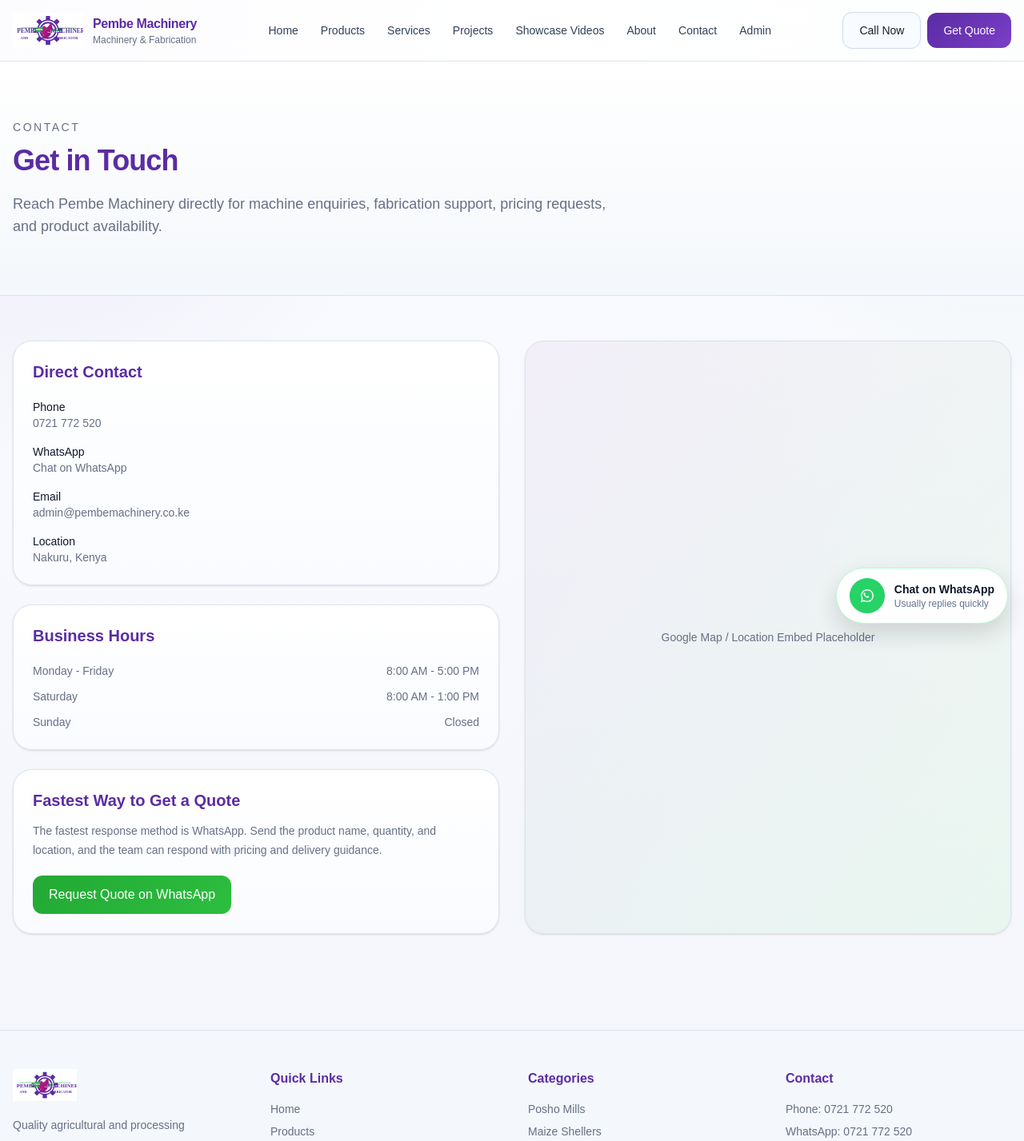
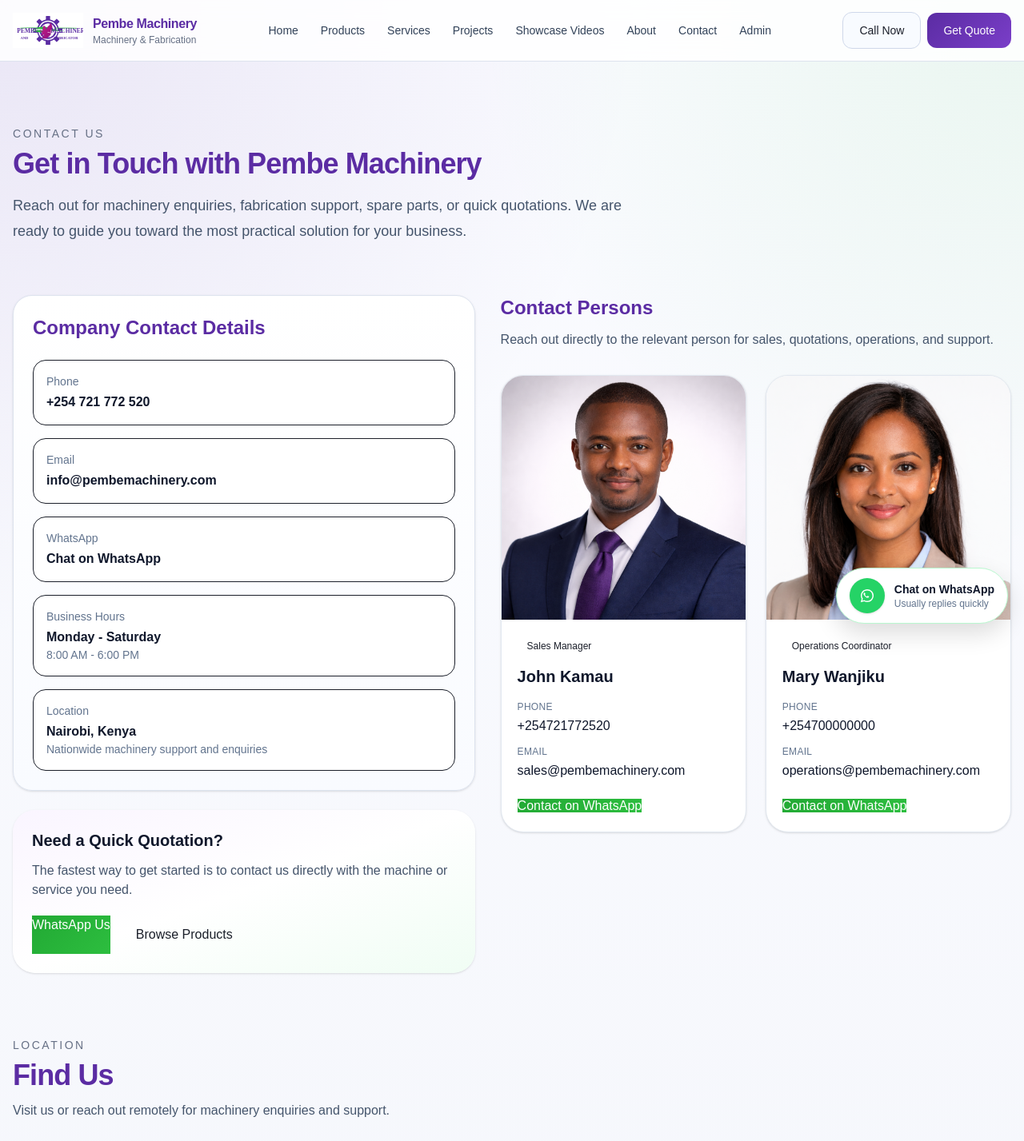
Before and after one commit to Paulwamaria/PembeMachinery, a Next.js app in the folder pembe-machinery/: page /contact in a window 1280 px wide. Shown: the top 1427 px of the page at 80% size. Built offline with nearby package versions, Linux system fonts and the light colour scheme.

Commit message:
upgrade contact UI

```diff
--- a/pembe-machinery/src/app/(public)/contact/page.tsx
+++ b/pembe-machinery/src/app/(public)/contact/page.tsx
@@ -1,110 +1,250 @@
+import Link from "next/link";
+
+const contactPeople = [
+  {
+    name: "John Kamau",
+    role: "Sales Manager",
+    phone: "+254721772520",
+    email: "sales@pembemachinery.com",
+    image: "/contact/contact-1.png",
+  },
+  {
+    name: "Mary Wanjiku",
+    role: "Operations Coordinator",
+    phone: "+254700000000",
+    email: "operations@pembemachinery.com",
+    image: "/contact/contact-2.png",
+  },
+];
+
 export default function ContactPage() {
   return (
-    <main>
-      <section className="border-b border-[color:var(--border)] bg-gradient-to-b from-white to-[color:var(--soft-2)]">
-        <div className="container-shell py-14 md:py-18">
-          <p className="section-kicker">Contact</p>
-          <h1 className="section-title mt-3">
-            Get in Touch
-          </h1>
-          <p className="max-w-3xl mt-5 text-base md:text-lg text-[color:var(--text-muted)] leading-7">
-            Reach Pembe Machinery directly for machine enquiries, fabrication support,
-            pricing requests, and product availability.
+    <main className="section-space">
+      <div className="container-shell">
+        {/* HEADER */}
+        <section className="max-w-3xl">
+          <p className="section-kicker">Contact Us</p>
+          <h1 className="section-title mt-2">Get in Touch with Pembe Machinery</h1>
+          <p className="mt-4 text-lg leading-8 text-slate-600">
+            Reach out for machinery enquiries, fabrication support, spare parts,
+            or quick quotations. We are ready to guide you toward the most
+            practical solution for your business.
           </p>
-        </div>
         </section>
 
-      <section className="container-shell py-14 grid lg:grid-cols-2 gap-8">
+        {/* MAIN CONTACT GRID */}
+        <section className="mt-16 grid gap-8 lg:grid-cols-[0.95fr_1.05fr]">
           <div className="space-y-6">
-          <div className="soft-card p-6">
-            <h2 className="text-xl font-semibold text-[color:var(--pembe-purple)]">
-              Direct Contact
+            <div className="soft-card rounded-[1.75rem] p-6">
+              <h2 className="text-2xl font-semibold text-[color:var(--pembe-purple)]">
+                Company Contact Details
               </h2>
 
-            <div className="mt-5 space-y-4 text-sm">
-              <div>
-                <div className="font-medium text-slate-900">Phone</div>
-                <a href="tel:0721772520" className="text-[color:var(--text-muted)] hover:text-[color:var(--pembe-purple)]">
-                  0721 772 520
+              <div className="mt-6 space-y-4">
+                <div className="rounded-2xl border bg-white p-4">
+                  <div className="text-sm text-slate-500">Phone</div>
+                  <a
+                    href="tel:+254721772520"
+                    className="mt-1 block font-semibold text-slate-900"
+                  >
+                    +254 721 772 520
                   </a>
                 </div>
 
-              <div>
-                <div className="font-medium text-slate-900">WhatsApp</div>
+                <div className="rounded-2xl border bg-white p-4">
+                  <div className="text-sm text-slate-500">Email</div>
+                  <a
+                    href="mailto:info@pembemachinery.com"
+                    className="mt-1 block font-semibold text-slate-900"
+                  >
+                    info@pembemachinery.com
+                  </a>
+                </div>
+
+                <div className="rounded-2xl border bg-white p-4">
+                  <div className="text-sm text-slate-500">WhatsApp</div>
                   <a
                     href="https://wa.me/254721772520"
                     target="_blank"
-                  rel="noopener noreferrer"
-                  className="text-[color:var(--text-muted)] hover:text-[color:var(--pembe-green)]"
+                    rel="noreferrer"
+                    className="mt-1 block font-semibold text-slate-900"
                   >
                     Chat on WhatsApp
                   </a>
                 </div>
 
+                <div className="rounded-2xl border bg-white p-4">
+                  <div className="text-sm text-slate-500">Business Hours</div>
+                  <div className="mt-1 font-semibold text-slate-900">
+                    Monday - Saturday
+                  </div>
+                  <div className="text-sm text-slate-500">
+                    8:00 AM - 6:00 PM
+                  </div>
+                </div>
+
+                <div className="rounded-2xl border bg-white p-4">
+                  <div className="text-sm text-slate-500">Location</div>
+                  <div className="mt-1 font-semibold text-slate-900">
+                    Nairobi, Kenya
+                  </div>
+                  <div className="text-sm text-slate-500">
+                    Nationwide machinery support and enquiries
+                  </div>
+                </div>
+              </div>
+            </div>
+
+            <div className="rounded-[1.75rem] bg-gradient-to-br from-purple-50 via-white to-green-50 p-6 shadow-sm">
+              <h2 className="text-xl font-semibold text-slate-900">
+                Need a Quick Quotation?
+              </h2>
+              <p className="mt-3 text-slate-600">
+                The fastest way to get started is to contact us directly with the
+                machine or service you need.
+              </p>
+
+              <div className="mt-5 flex flex-wrap gap-3">
+                <a
+                  href="https://wa.me/254721772520"
+                  target="_blank"
+                  rel="noreferrer"
+                  className="ui-button-green"
+                >
+                  WhatsApp Us
+                </a>
+
+                <Link href="/products" className="ui-button">
+                  Browse Products
+                </Link>
+              </div>
+            </div>
+          </div>
+
+          {/* CONTACT PERSONS */}
           <div>
-                <div className="font-medium text-slate-900">Email</div>
+            <h2 className="text-2xl font-semibold text-[color:var(--pembe-purple)]">
+              Contact Persons
+            </h2>
+            <p className="mt-3 text-slate-600">
+              Reach out directly to the relevant person for sales, quotations,
+              operations, and support.
+            </p>
+
+            <div className="mt-8 grid gap-6 md:grid-cols-2">
+              {contactPeople.map((person) => (
+                <div
+                  key={person.name}
+                  className="overflow-hidden rounded-[1.75rem] border border-slate-200 bg-white shadow-sm transition hover:-translate-y-1 hover:shadow-lg"
+                >
+                  <div className="aspect-[4/4] overflow-hidden bg-slate-100">
+                    <img
+                      src={person.image}
+                      alt={person.name}
+                      className="h-full w-full object-cover"
+                    />
+                  </div>
+
+                  <div className="p-5">
+                    <div className="brand-badge inline-block">{person.role}</div>
+
+                    <h3 className="mt-3 text-xl font-semibold text-slate-900">
+                      {person.name}
+                    </h3>
+
+                    <div className="mt-4 space-y-3">
+                      <div>
+                        <div className="text-xs uppercase tracking-wide text-slate-500">
+                          Phone
+                        </div>
                         <a
-                  href="mailto:admin@pembemachinery.co.ke"
-                  className="text-[color:var(--text-muted)] hover:text-[color:var(--pembe-magenta)]"
+                          href={`tel:${person.phone.replace(/\s+/g, "")}`}
+                          className="mt-1 block font-medium text-slate-900"
                         >
-                  admin@pembemachinery.co.ke
+                          {person.phone}
                         </a>
                       </div>
 
                       <div>
-                <div className="font-medium text-slate-900">Location</div>
-                <div className="text-[color:var(--text-muted)]">Nakuru, Kenya</div>
+                        <div className="text-xs uppercase tracking-wide text-slate-500">
+                          Email
+                        </div>
+                        <a
+                          href={`mailto:${person.email}`}
+                          className="mt-1 block font-medium text-slate-900"
+                        >
+                          {person.email}
+                        </a>
+                      </div>
+
+                      <div className="pt-2">
+                        <a
+                          href={`https://wa.me/${person.phone.replace(/[^\d]/g, "")}`}
+                          target="_blank"
+                          rel="noreferrer"
+                          className="ui-button-green w-full justify-center"
+                        >
+                          Contact on WhatsApp
+                        </a>
                       </div>
                     </div>
                   </div>
+                </div>
+              ))}
+            </div>
+          </div>
+        </section>
 
-          <div className="soft-card p-6">
-            <h2 className="text-xl font-semibold text-[color:var(--pembe-purple)]">
-              Business Hours
-            </h2>
-            <div className="mt-5 space-y-3 text-sm text-[color:var(--text-muted)]">
-              <div className="flex justify-between gap-4">
-                <span>Monday - Friday</span>
-                <span>8:00 AM - 5:00 PM</span>
-              </div>
-              <div className="flex justify-between gap-4">
-                <span>Saturday</span>
-                <span>8:00 AM - 1:00 PM</span>
-              </div>
-              <div className="flex justify-between gap-4">
-                <span>Sunday</span>
-                <span>Closed</span>
-              </div>
+        {/* MAP */}
+        <section className="mt-20">
+          <div className="flex flex-col gap-4 md:flex-row md:items-end md:justify-between">
+            <div>
+              <p className="section-kicker">Location</p>
+              <h2 className="section-title mt-2">Find Us</h2>
+              <p className="mt-3 max-w-2xl text-slate-600">
+                Visit us or reach out remotely for machinery enquiries and support.
+              </p>
             </div>
           </div>
 
-          <div className="soft-card p-6">
-            <h2 className="text-xl font-semibold text-[color:var(--pembe-purple)]">
-              Fastest Way to Get a Quote
+          <div className="mt-8 overflow-hidden rounded-[2rem] border border-slate-200 bg-white shadow-sm">
+            <iframe
+              src="https://maps.google.com/maps?q=Nairobi%2C%20Kenya&t=&z=13&ie=UTF8&iwloc=&output=embed"
+              width="100%"
+              height="420"
+              loading="lazy"
+              className="w-full"
+            />
+          </div>
+        </section>
+
+        {/* CTA */}
+        <section className="mt-20 text-center">
+          <h2 className="section-title">
+            Let’s Help You Find the Right Machinery Solution
           </h2>
-            <p className="text-sm text-[color:var(--text-muted)] mt-3 leading-6">
-              The fastest response method is WhatsApp. Send the product name,
-              quantity, and location, and the team can respond with pricing
-              and delivery guidance.
+
+          <p className="mt-4 text-slate-600">
+            Whether you need a machine, fabrication support, or a quick quote,
+            our team is ready to help.
           </p>
 
+          <div className="mt-8 flex flex-wrap justify-center gap-4">
             <a
-              href="https://wa.me/254721772520?text=Hello%20Pembe%20Machinery,%20I%20would%20like%20a%20quote."
+              href="https://wa.me/254721772520"
               target="_blank"
-              rel="noopener noreferrer"
-              className="inline-flex mt-5 ui-button ui-button-green"
+              rel="noreferrer"
+              className="ui-button-green"
             >
-              Request Quote on WhatsApp
+              Chat on WhatsApp
             </a>
-          </div>
-        </div>
 
-        <div className="soft-card overflow-hidden min-h-[520px]">
-          <div className="h-full w-full flex items-center justify-center text-sm text-[color:var(--text-muted)] bg-[linear-gradient(135deg,rgba(91,44,163,0.08),rgba(45,190,63,0.08))]">
-            Google Map / Location Embed Placeholder
-          </div>
+            <Link href="/products" className="ui-button">
+              Browse Products
+            </Link>
           </div>
         </section>
+      </div>
     </main>
   );
 }
```
Also changed, not shown: pembe-machinery/public/contact/contact-1.png (added), pembe-machinery/public/contact/contact-2.png (added). Lines whose indentation alone changed are shown as unchanged.
